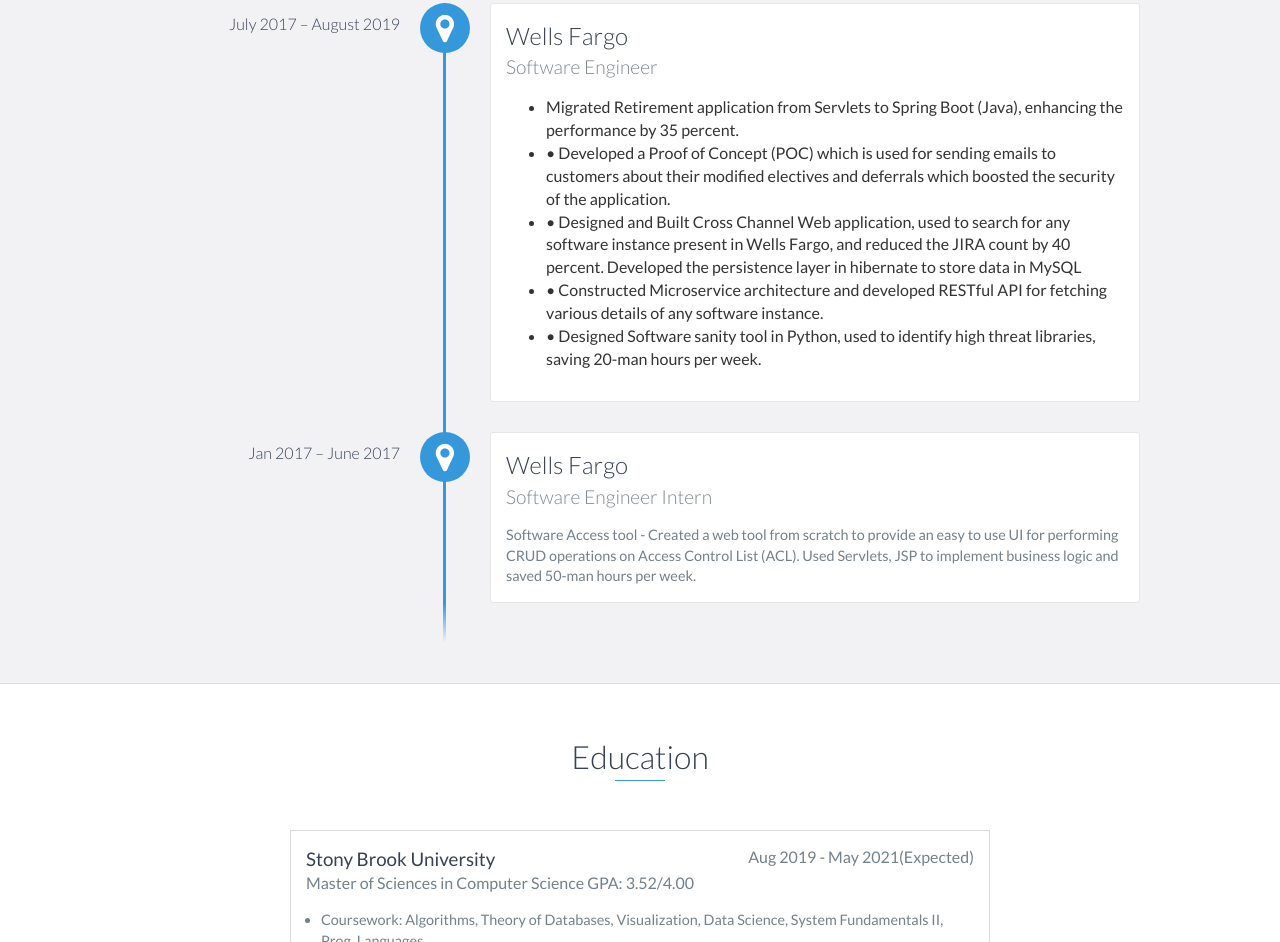
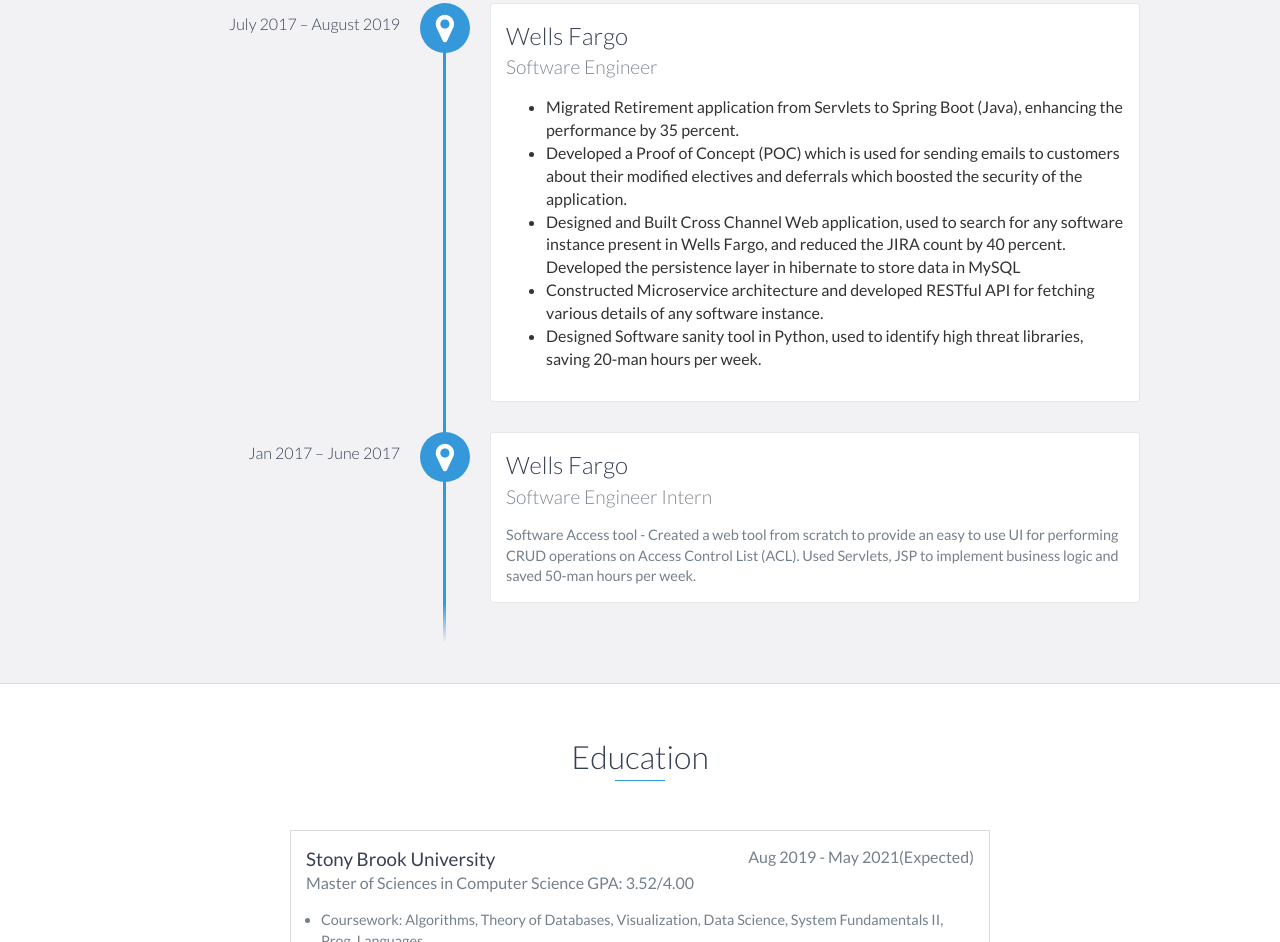
Before and after one commit to kmg1905/kmg1905.github.io, a website: page index.html in a window 1280 px wide. Shown: the part 1264-2206 px from the top of the page. Drawn offline with nearby package versions, Linux system fonts and the light colour scheme.

Commit message:
Update index.html
enhanced UI

```diff
--- a/index.html
+++ b/index.html
@@ -99,17 +99,17 @@
                         Migrated Retirement application from Servlets to Spring Boot (Java), enhancing the performance by 35 percent.
                     </li>
                     <li>
-                        • Developed a Proof of Concept (POC) which is used for sending emails to customers about their modified electives and deferrals which boosted the security of the application.
+                        Developed a Proof of Concept (POC) which is used for sending emails to customers about their modified electives and deferrals which boosted the security of the application.
                     </li>
                     <li>
-                        • Designed and Built Cross Channel Web application, used to search for any software instance present in Wells Fargo, and reduced the JIRA count by 40 percent. Developed the persistence layer in hibernate to store data in MySQL
+                        Designed and Built Cross Channel Web application, used to search for any software instance present in Wells Fargo, and reduced the JIRA count by 40 percent. Developed the persistence layer in hibernate to store data in MySQL
                     </li>
                     <li>
-                        • Constructed Microservice architecture and developed RESTful API for fetching various details of any software instance.
+                        Constructed Microservice architecture and developed RESTful API for fetching various details of any software instance.
                     </li>
 
 		    <li>
-                        • Designed Software sanity tool in Python, used to identify high threat libraries, saving 20-man hours per week.
+                        Designed Software sanity tool in Python, used to identify high threat libraries, saving 20-man hours per week.
                     </li>
                 </ul>
             </div>
```
